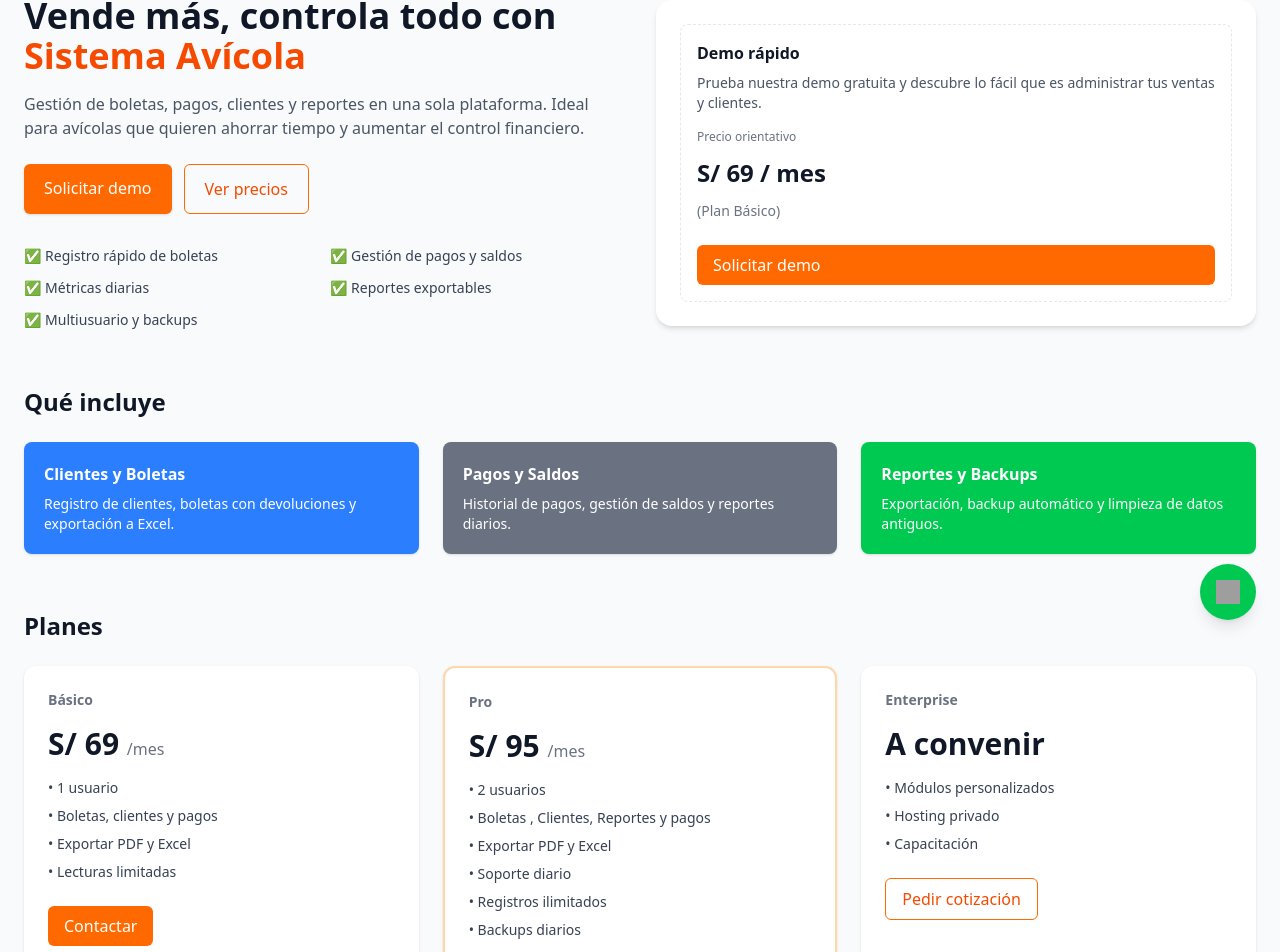
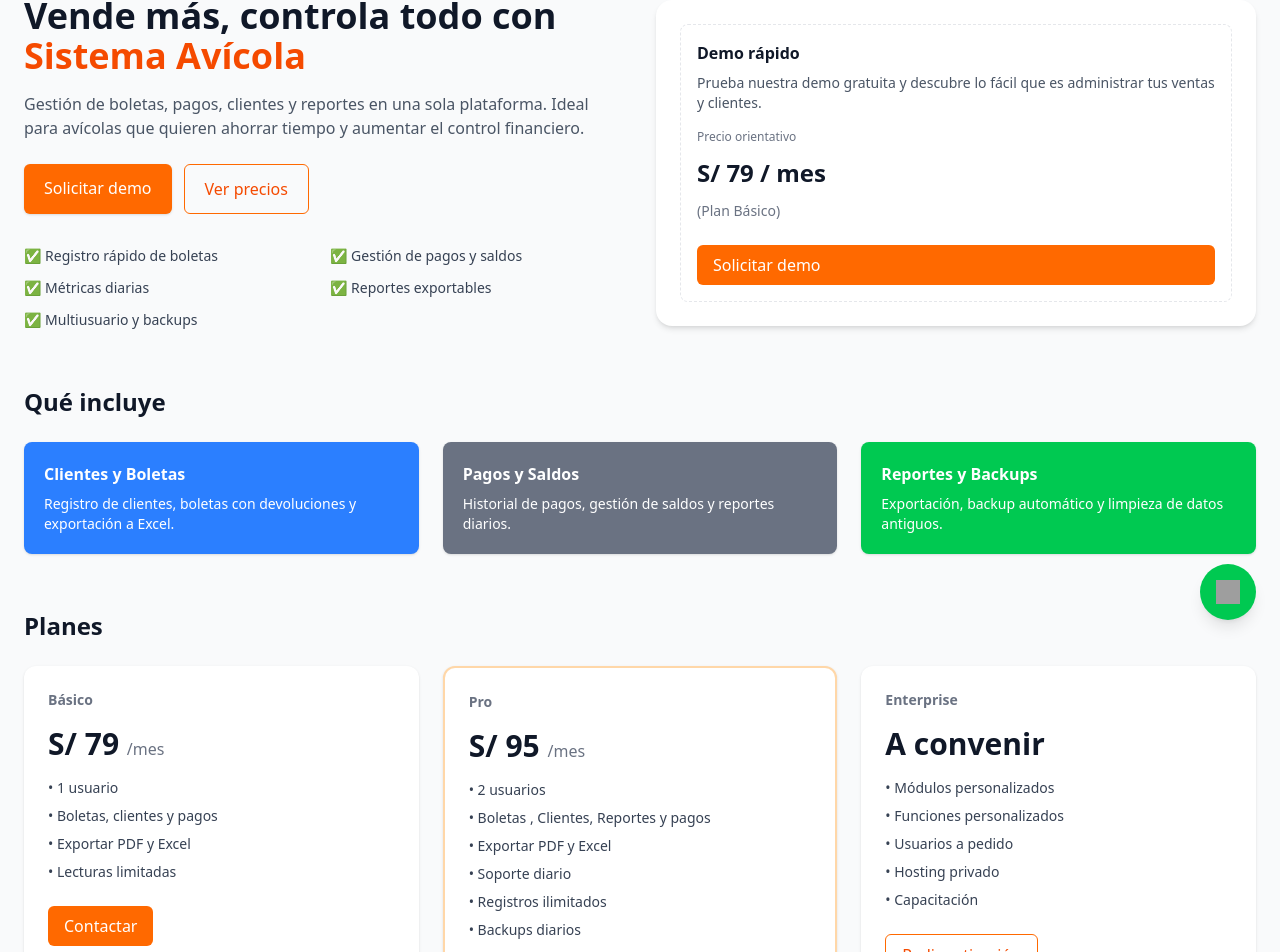
Before and after one commit to raulfq/landingpollo, a React (Vite) app: page / in a window 1280 px wide. Shown: the part 156-1108 px from the top of the page. Built offline with nearby package versions, Linux system fonts and the light colour scheme; grey boxes are pictures that could not be loaded.

Commit message:
Descripción clara del cambio

```diff
--- a/src/App.tsx
+++ b/src/App.tsx
@@ -114,6 +114,7 @@ const scrollTop = () => {
                             <li>✅ Métricas diarias</li>
                             <li>✅ Reportes exportables</li>
                             <li>✅ Multiusuario y backups</li>
+
                         </ul>
                     </div>
 
@@ -125,7 +126,7 @@ const scrollTop = () => {
                             </p>
                             <div className="mt-4 grid gap-3">
                                 <div className="text-xs text-gray-500">Precio orientativo</div>
-                                <div className="text-2xl font-bold">S/ 69 / mes</div>
+                                <div className="text-2xl font-bold">S/ 79 / mes</div>
                                 <div className="text-sm text-gray-500">(Plan Básico)</div>
                                 {/* Enlace al formulario de contacto (#contacto) */}
                                 <a href="#contacto" className="mt-3 inline-block px-4 py-2 bg-orange-500 text-white rounded-md">
@@ -162,7 +163,7 @@ const scrollTop = () => {
                         {/* Básico */}
                         <div className="p-6 bg-white rounded-xl shadow">
                             <div className="text-sm font-semibold text-gray-500">Básico</div>
-                            <div className="mt-4 text-3xl font-bold">S/ 69 <span className="text-base font-medium text-gray-500">/mes</span></div>
+                            <div className="mt-4 text-3xl font-bold">S/ 79 <span className="text-base font-medium text-gray-500">/mes</span></div>
                             <ul className="mt-4 text-sm text-gray-700 space-y-2">
                                 <li>• 1 usuario</li>
                                 <li>• Boletas, clientes y pagos</li>
@@ -193,7 +194,9 @@ const scrollTop = () => {
                             <div className="mt-4 text-3xl font-bold">A convenir</div>
                             <ul className="mt-4 text-sm text-gray-700 space-y-2">
                                 <li>• Módulos personalizados</li>
-                                <li>• Hosting privado</li>
+                                <li>• Funciones personalizados</li>
+                                <li>• Usuarios a pedido </li>
+                                <li>• Hosting privado </li>
                                 <li>• Capacitación</li>
                             </ul>
                             {/* Enlace al formulario de contacto (#contacto) */}
```
